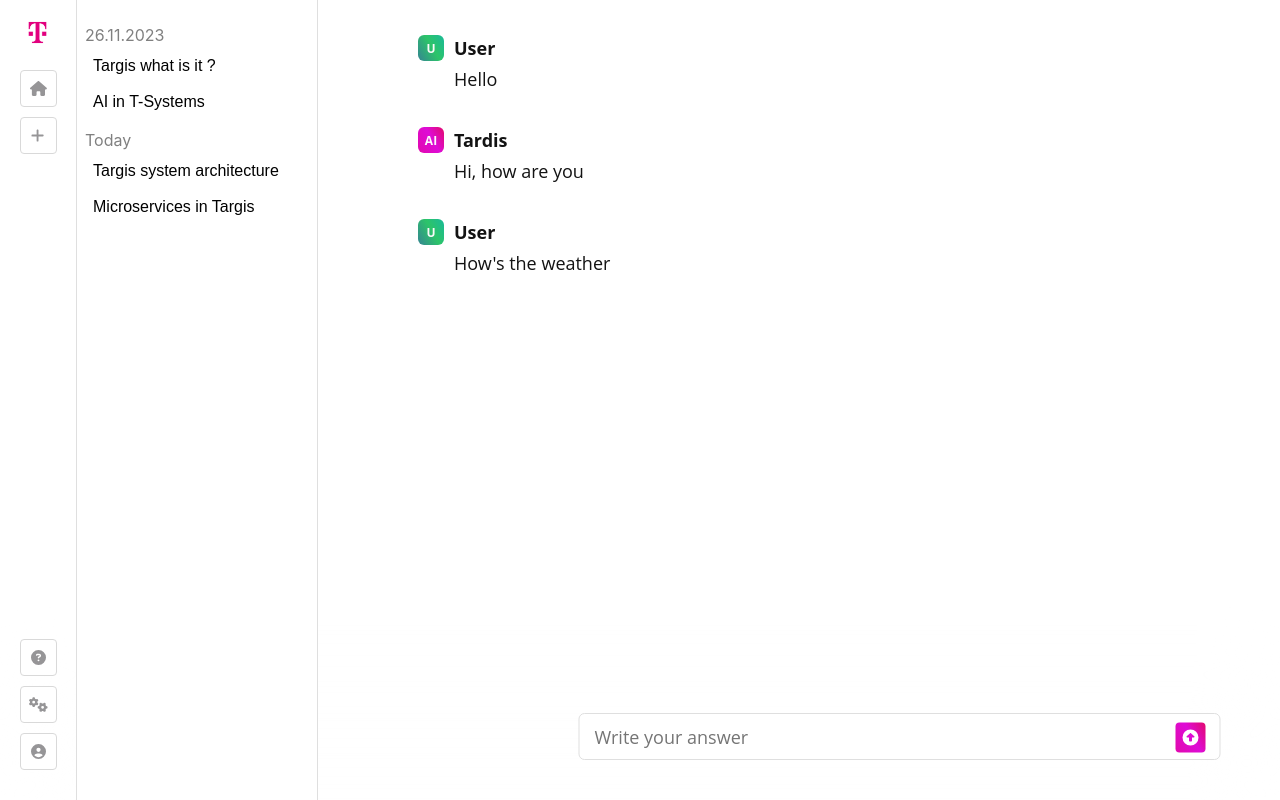
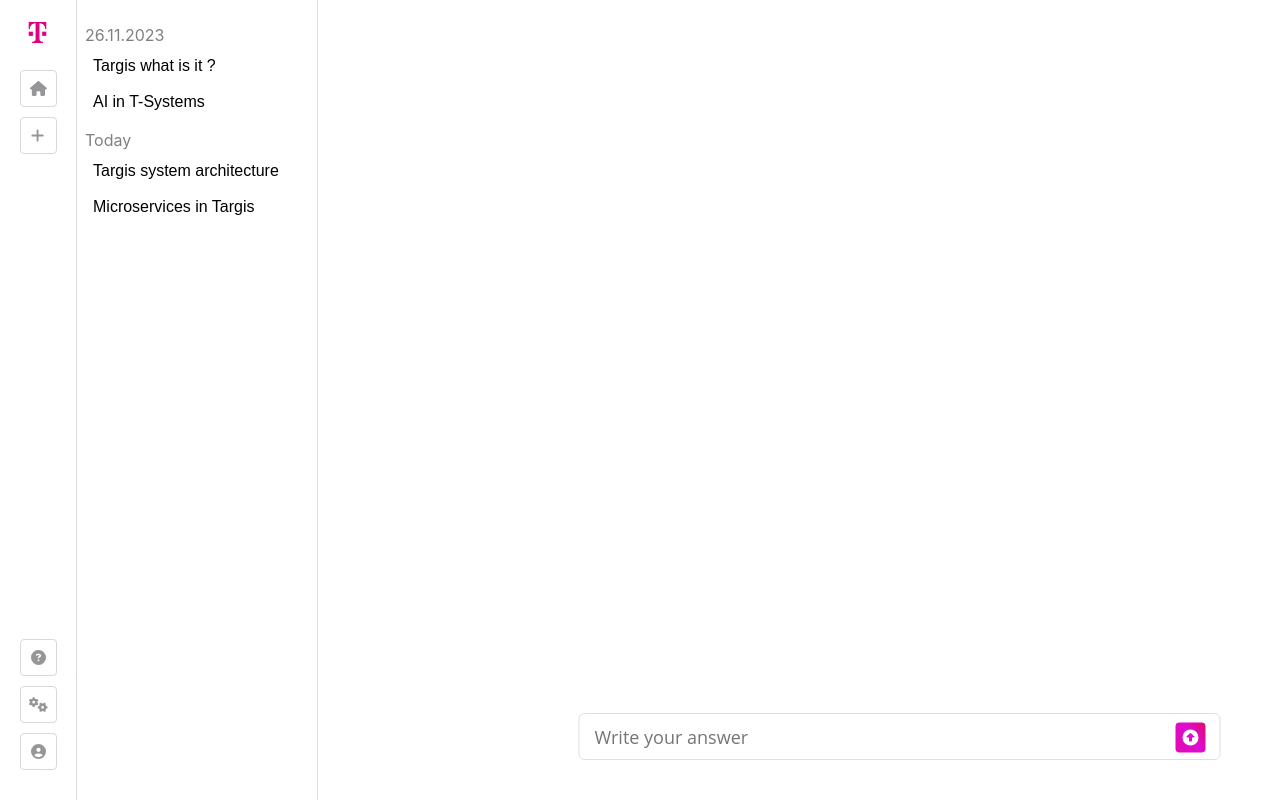
Before and after one commit to TELIT-Hackathon2023/2-technest-backend, a React (Create React App) app in the folder frontend/: page / in a window 1280 px wide. Built offline with nearby package versions, Linux system fonts and the light colour scheme; the HTML template or start-up script is replaced by a standard one.

Commit message:
server connection url variable

```diff
--- a/frontend/src/components/ChatBoard.jsx
+++ b/frontend/src/components/ChatBoard.jsx
@@ -13,9 +13,9 @@
   useEffect(() => {
     setTimeout(() => {
       setParticipants([
-        { role: "USER", text: "Hello" },
-        { role: "AI", text: 'Hi, how are you' },
-        { role: "USER", text: "How's the weather" }
+        // { role: "USER", text: "Hello" },
+        // { role: "AI", text: 'Hi, how are you' },
+        // { role: "USER", text: "How's the weather" }
       ])
     }, 1000);
   }, [])
--- a/frontend/src/components/UI/ChatInput.jsx
+++ b/frontend/src/components/UI/ChatInput.jsx
@@ -2,14 +2,14 @@
 import style from './ChatInput.module.css'
 import {FontAwesomeIcon} from "@fortawesome/react-fontawesome";
 import {faArrowAltCircleUp} from "@fortawesome/free-solid-svg-icons";
-
+import {serverUrlConnection} from "../../settings/ConnectionSettings"
 function ChatInput() {
 
     const [userMsg,setUsrMsg] = useState("");
 
     async function sendData(){
 
-        const response = await fetch(`http://localhost:8000/prompt?data=${userMsg}`);
+        const response = await fetch(`${serverUrlConnection}/prompt?data=${userMsg}`);
         const jsonResponse = await response.json();
         console.log(jsonResponse.answer);
     }
--- /dev/null
+++ b/frontend/src/settings/ConnectionSettings.js
@@ -0,0 +1,4 @@
+
+
+
+export const serverUrlConnection = "https://db51-147-232-36-11.ngrok-free.app/";
```
